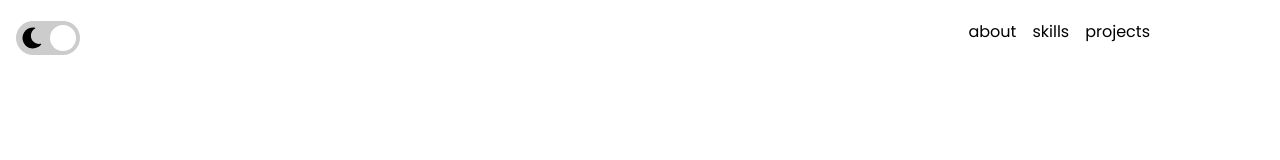
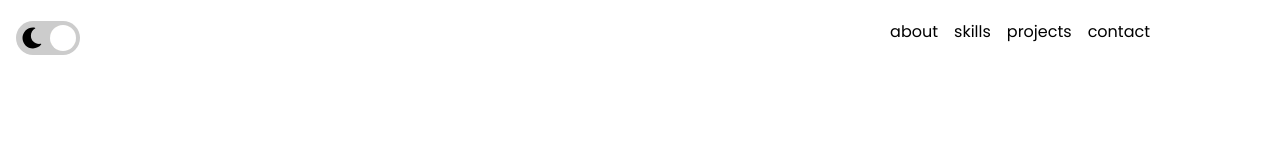
Before and after one commit to Cronkmeister/portfolio, a React (Create React App) app: page / in a window 1280 px wide. Shown: the top 160 px of the page. Built offline with nearby package versions, Linux system fonts and the light colour scheme.

Commit message:
navlinks updated

```diff
--- a/src/components/NavBar/NavBar.js
+++ b/src/components/NavBar/NavBar.js
@@ -1,14 +1,23 @@
 import "./NavBar.scss";
-import { NavLink } from "react-router-dom";
+// import { NavLink } from "react-router-dom";
 
 function NavBar() {
   return (
     <div className="navbar">
       <div className="navbar__wrapper">
         <ul className="navbar__links">
-          <li className="navbar__link-item">about</li>
-          <li className="navbar__link-item">skills</li>
-          <li className="navbar__link-item">projects</li>
+          <li className="navbar__link-item">
+            <a href="#about">about</a>
+          </li>
+          <li className="navbar__link-item">
+            <a href="#skills">skills</a>
+          </li>
+          <li className="navbar__link-item">
+            <a href="#projects">projects</a>
+          </li>
+          <li className="navbar__link-item">
+            <a href="#contact">contact</a>
+          </li>
         </ul>
       </div>
     </div>
--- a/src/pages/About/About.js
+++ b/src/pages/About/About.js
@@ -4,7 +4,9 @@ function About() {
   return (
     <section className="about">
       <div className="about__wrapper">
-        <h2 className="about__title">About Me</h2>
+        <h2 className="about__title" id="about">
+          About Me
+        </h2>
         <p className="about__text">
           From a young age I have been building. I loved creating structures
           from legos as a kid and later on working as a chef in restaurants.
--- a/src/pages/Contact/Contact.js
+++ b/src/pages/Contact/Contact.js
@@ -7,7 +7,9 @@ function Contact() {
   return (
     <div className="contact">
       <div className="contact__wrapper">
-        <h1 className="contact__title">Contact</h1>
+        <h1 className="contact__title" id="contact">
+          Contact
+        </h1>
         <p className="contact__text">
           I would love to chat with you! Please feel to feel out to me using any
           medium
@@ -17,10 +19,18 @@ function Contact() {
           <a href="mailto:jonnycronk@me.com">
             <FiMail className="contact__icon" />
           </a>
-          <a href="https://www.linkedin.com/in/jonathan-cronk/">
+          <a
+            href="https://www.linkedin.com/in/jonathan-cronk/"
+            target="_blank"
+            rel="noreferrer"
+          >
             <FiLinkedin className="contact__icon" />
           </a>
-          <a href="https://www.instagram.com/jonnycronk/">
+          <a
+            href="https://www.instagram.com/jonnycronk/"
+            target="_blank"
+            rel="noreferrer"
+          >
             <FaInstagram className="contact__icon" />
           </a>
         </div>
--- a/src/pages/Projects/Projects.js
+++ b/src/pages/Projects/Projects.js
@@ -15,7 +15,9 @@ function Projects() {
     <>
       <section className="projects">
         <div className="projects__wrapper">
-          <h2 className="projects__title">Projects</h2>
+          <h2 className="projects__title" id="projects">
+            Projects
+          </h2>
 
           <div className="proj">
             <ProjectSideSwap
--- a/src/pages/Skills/Skills.js
+++ b/src/pages/Skills/Skills.js
@@ -16,7 +16,9 @@ function Skills() {
     <>
       <section className="skills">
         <div className="skills__wrapper">
-          <h2 className="skills__title">Skills</h2>
+          <h2 className="skills__title" id="skills">
+            Skills
+          </h2>
           <div className="skills__grid-container">
             {/* front end */}
             <div className="skills__grid-item">
--- a/src/styles/global.scss
+++ b/src/styles/global.scss
@@ -14,3 +14,7 @@ a {
   text-decoration: none;
   color: inherit;
 }
+
+html {
+  scroll-behavior: smooth;
+}
```
Also changed, not shown: src/App.scss (+4 -7 lines).
